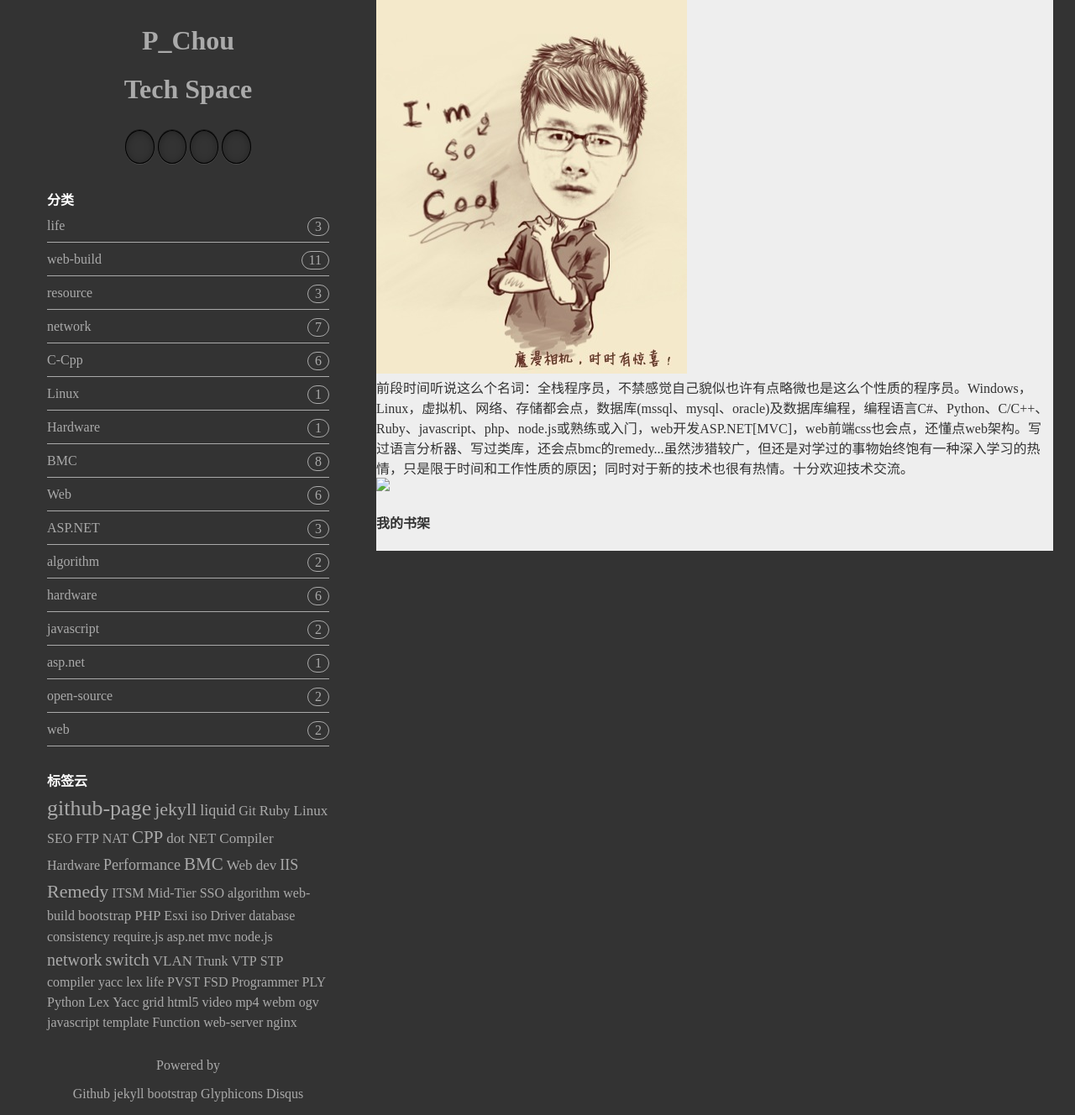
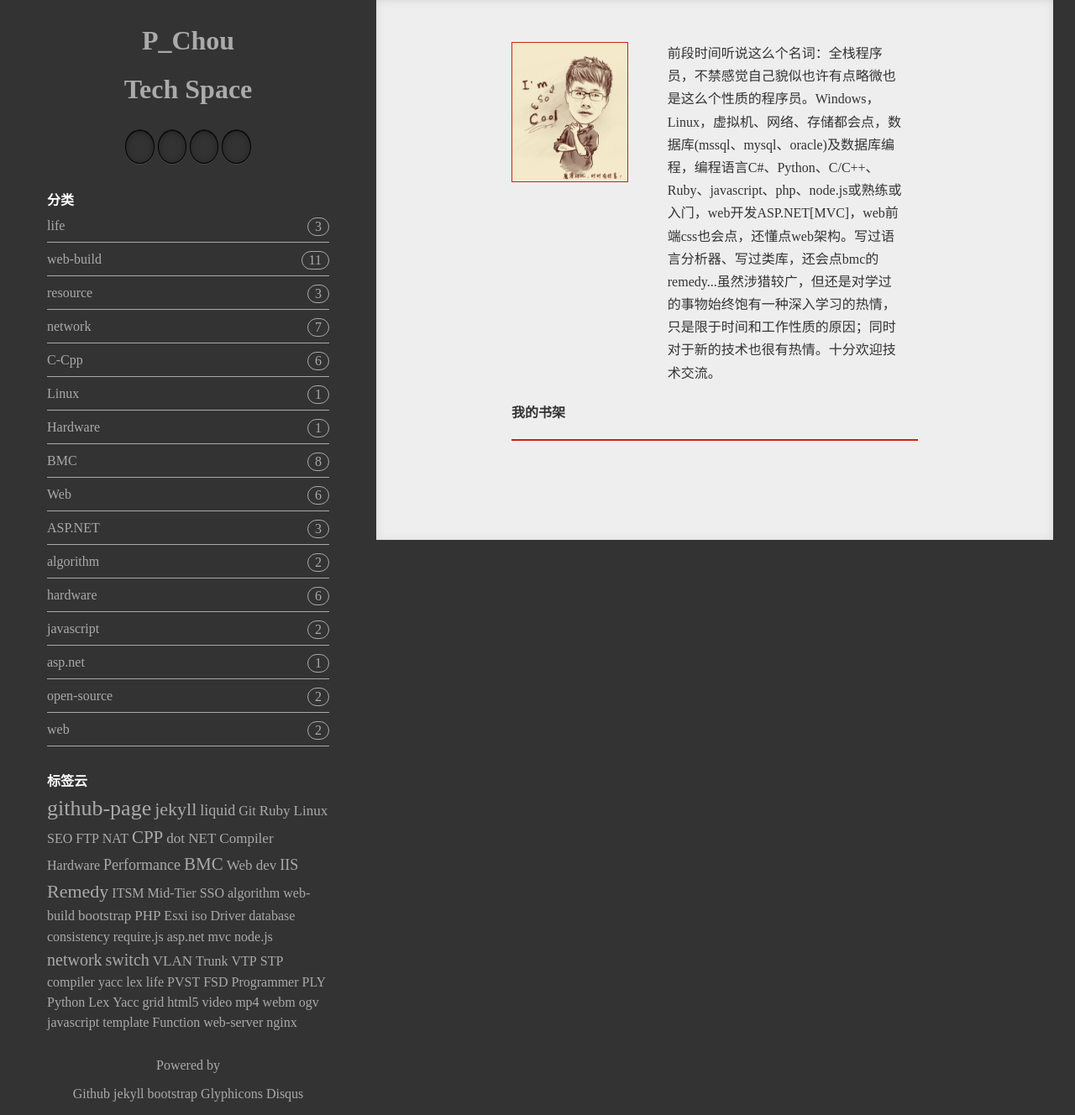
Before and after one commit to PChou/NRemedy, a Jekyll site: the page built from me.html, in a window 1280 px wide. Shown: the whole page at 84% size. Built offline with Jekyll 4.4.1, drawn with Linux system fonts in a browser that asks for light colours; nearby versions of some CDN libraries; some web fonts are replaced; comment, search, counter and statistics services are not loaded; a style sheet for code colours, icons or effects is not loaded.

Commit message:
me.html init

```diff
--- a/_includes/left
+++ b/_includes/left
@@ -16,6 +16,7 @@
 		<script src="http://cdn.bootcss.com/highlight.js/8.0/highlight.min.js"></script>
 		<script src="http://cdn.bootcss.com/jquery/2.0.3/jquery.min.js"></script>
 		<script src="http://cdn.bootcss.com/jquery.qrcode/1.0/jquery.qrcode.min.js"></script>
+		<script src="/assert/js/jquery.scrollloading.js"></script>
 		<script src="/assert/js/custom.js"></script>
 
 		<!--google analyse-->
--- a/assert/css/default.css
+++ b/assert/css/default.css
@@ -240,6 +240,59 @@ tr.headers {
         margin: 0px 20px;
         line-height: 2; }
 
+.me-mod {
+  max-width: 820px;
+  min-width: 350px;
+  /* same as one img */
+  margin: 58px auto;
+  padding: 20px 40px; }
+  .me-mod a, .me-mod cite {
+    box-sizing: content-box;
+    -moz-box-sizing: content-box;
+    -webkit-box-sizing: content-box; }
+  .me-mod .head {
+    margin-right: 20px;
+    margin-bottom: 10px; }
+    .me-mod .head img {
+      border: 1px solid #c21;
+      width: 30%;
+      float: left; }
+    .me-mod .head .description {
+      width: 60%;
+      font-size: 1em;
+      line-height: 1.7;
+      float: right; }
+  .me-mod .social * {
+    display: inline-block;
+    vertical-align: top; }
+  .me-mod .social .gmail {
+    height: 30px;
+    width: 30px;
+    padding-top: 2px; }
+    .me-mod .social .gmail img {
+      height: 60%; }
+  .me-mod h4 {
+    margin-top: 20px;
+    font-weight: bold; }
+  .me-mod .books {
+    border-top: 2px solid #c21;
+    padding-top: 20px;
+    text-align: center;
+    font-weight: bold;
+    color: #555; }
+    .me-mod .books img {
+      width: 100%;
+      max-width: 350px;
+      margin-bottom: 5px; }
+  .me-mod .book {
+    width: 33%;
+    float: left;
+    height: 305px;
+    position: relative;
+    min-height: 1px;
+    padding-right: 15px;
+    padding-left: 15px; }
+
 @media (max-width: 768px) {
   .left-container {
     float: left;
@@ -273,7 +326,13 @@ tr.headers {
     margin-bottom: 15px;
     overflow-x: scroll;
     overflow-y: hidden;
-    border: 1px solid #ddd; } }
+    border: 1px solid #ddd; }
+
+  .me-mod .head {
+    text-align: center;
+    float: none; }
+  .me-mod .book {
+    width: 50%; } }
 /* http://www.lesscss.org/ 语法高亮 */
 #_52de149d84a8f pre code {
   -font-family: 'Bitstream Vera Sans Mono', 'DejaVu Sans Mono', 'Monaco', Courier, monospace !important;
--- a/me.html
+++ b/me.html
@@ -9,7 +9,7 @@ title: P_Chou Tech Space
 	$(function () {
 		var container = $('#books');
 		$.each(books,function (i,book) {
-			var bookui = $('<div class="col-xs-12 col-sm-6 col-md-4 book"></div>');
+			var bookui = $('<div class="book"></div>');
 			var img = $('<img/>');
 			var name = $('<p></p>');
 			img.attr('data-url',book.img);
@@ -24,27 +24,22 @@ title: P_Chou Tech Space
 
 </script>
 
+	<div class='post-item'>
+		<div>
 			<div class='me-mod'>
-
-	<div class='head'>
+				<div class='head clearfix'>
 					<img src='assert/img/head3.jpg' />
-	</div>
-
 					<div class='description'>
 					前段时间听说这么个名词：全栈程序员，不禁感觉自己貌似也许有点略微也是这么个性质的程序员。Windows，Linux，虚拟机、网络、存储都会点，数据库(mssql、mysql、oracle)及数据库编程，编程语言C#、Python、C/C++、Ruby、javascript、php、node.js或熟练或入门，web开发ASP.NET[MVC]，web前端css也会点，还懂点web架构。写过语言分析器、写过类库，还会点bmc的remedy...虽然涉猎较广，但还是对学过的事物始终饱有一种深入学习的热情，只是限于时间和工作性质的原因；同时对于新的技术也很有热情。十分欢迎技术交流。
 				</div>
-
-	<div class='social'>
-		<wb:follow-button uid="2371992362" type="red_1" width="70" height="30" ></wb:follow-button>
-				<a class='gmail' href='mailto:parkerzhou2010@gmail.com'>
-			<img src="http://www.google.com.hk/favicon.ico">
-		</a>
 				</div>
 				<h4>我的书架</h4>
-	<div id='books' class='books row'>
+				<div id='books' class='books row'></div>
+			</div>
+			<div id="disqus_thread"></div>
+		</div>
 	</div>
 
-	<div id="disqus_thread"></div>
 	<script type="text/javascript">
 	/* * * CONFIGURATION VARIABLES: EDIT BEFORE PASTING INTO YOUR WEBPAGE * * */
 	var disqus_shortname = 'pchou'; // required: replace example with your forum shortname
@@ -71,4 +66,3 @@ title: P_Chou Tech Space
         (document.getElementsByTagName('HEAD')[0] || document.getElementsByTagName('BODY')[0]).appendChild(s);
     }());
     </script>
-</div>
```
Also changed, not shown: assert/sass/main.scss (+80 -0 lines). Lines whose indentation alone changed are shown as unchanged.
